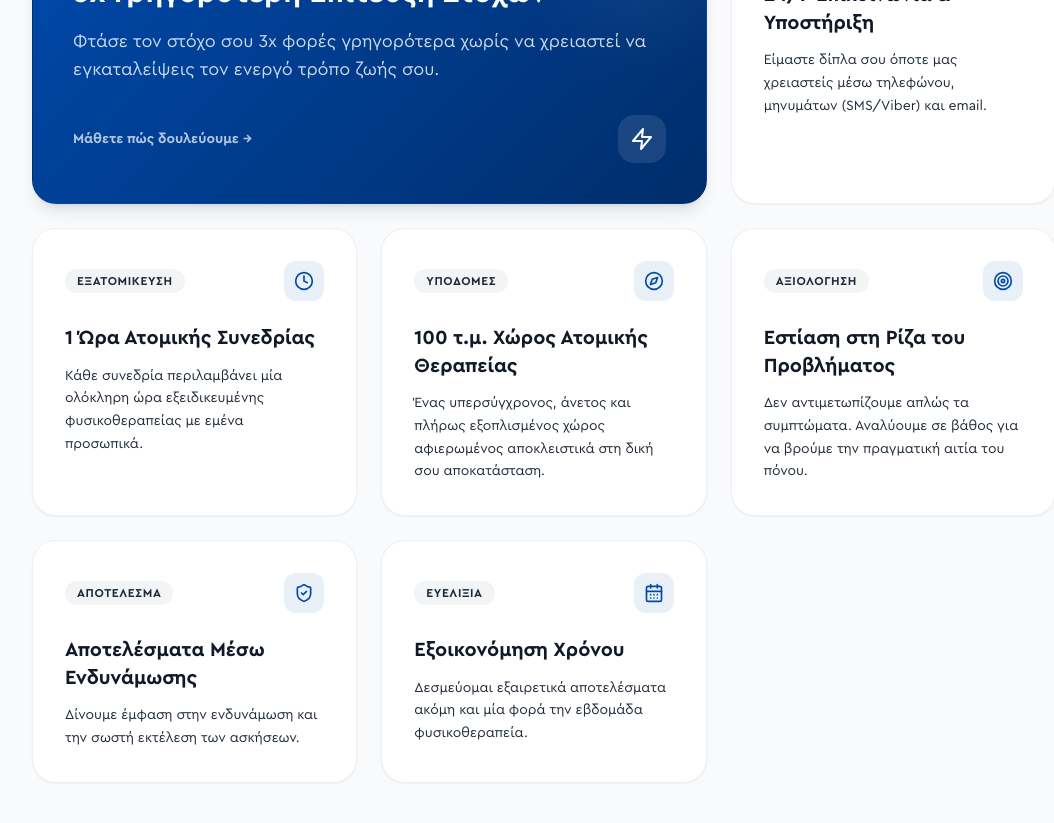
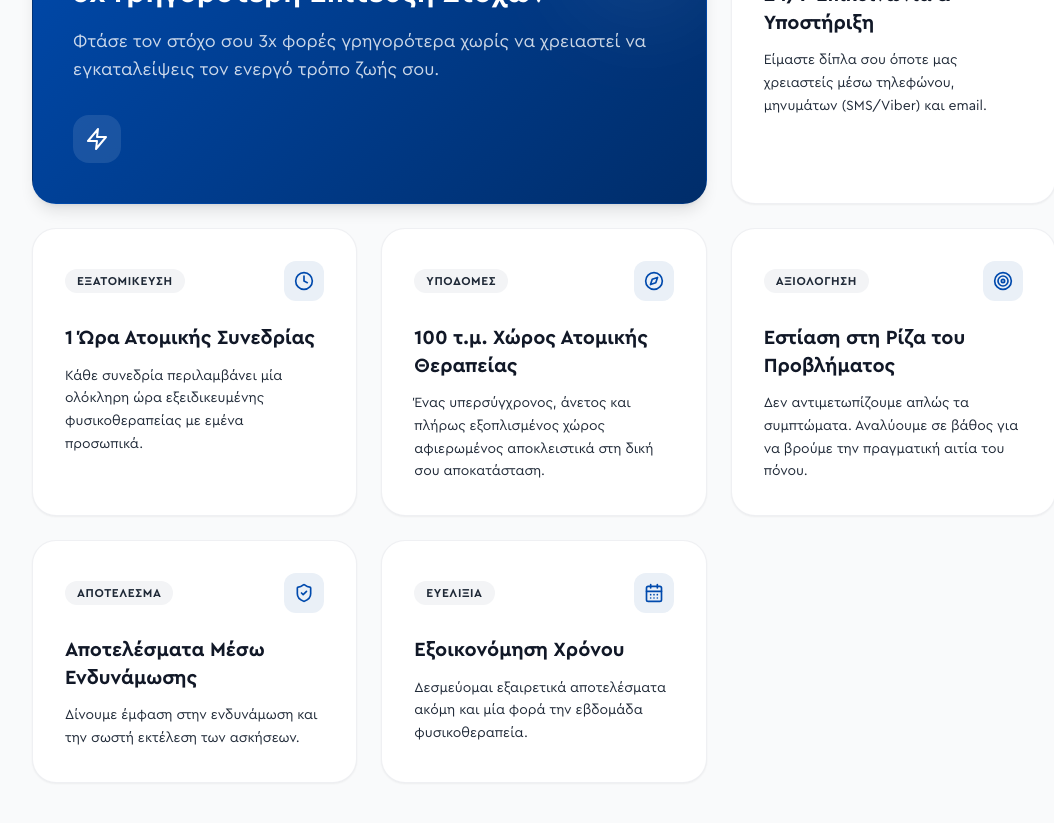
Before and after one commit to Ermeion/ermeion-website, a React (Vite) app: page / in a window 1280 px wide. Shown: the part 6760-7583 px from the top of the page, without its empty margins (96-1150 px from the left). Built offline with nearby package versions, Linux system fonts and the light colour scheme.

Commit message:
Updated App.tsx

```diff
--- a/src/App.tsx
+++ b/src/App.tsx
@@ -940,7 +940,6 @@ function WhyChooseUsSection() {
                   </div>
 
                   <div className="mt-8 flex items-center justify-between">
-                    <span className="text-sm font-semibold text-white/70">Μάθετε πώς δουλεύουμε &rarr;</span>
                     <div className="w-12 h-12 rounded-2xl bg-white/10 flex items-center justify-center text-white">
                       <IconComponent className="w-6 h-6" />
                     </div>
```
